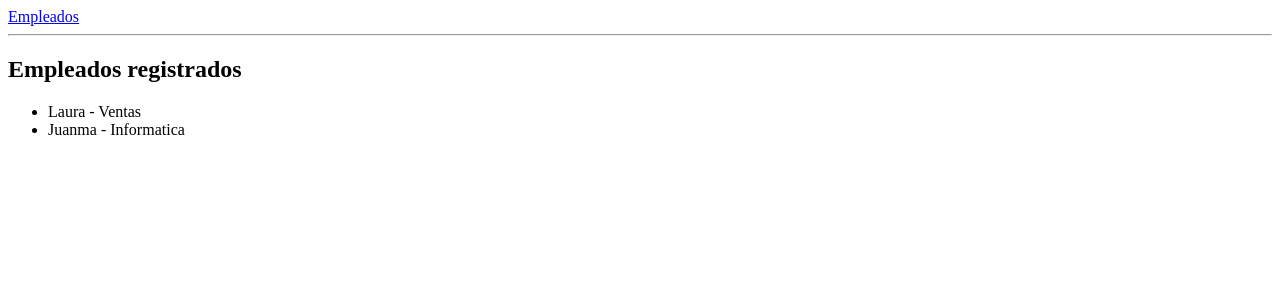
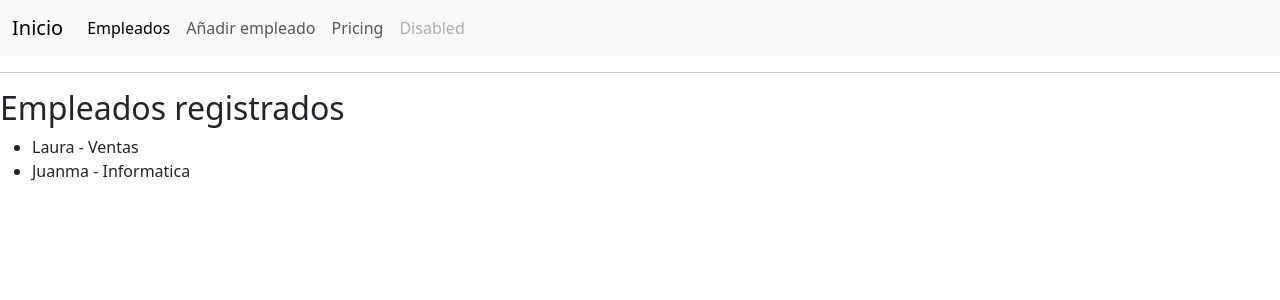
Before and after one commit to uanmita/Gestion_empleados, a Django app: page /empleados/ in a window 1280 px wide. Shown: the top 300 px of the page. Run offline with Django 5.2, Linux system fonts and the light colour scheme; data comes from the database, SQL or seed files in the repository; both versions use the stored data as it was after the commit.

Commit message:
Modificacion de aspecto general y urls actualizado

```diff
--- a/empleados/templates/empleados/base.html
+++ b/empleados/templates/empleados/base.html
@@ -2,14 +2,40 @@
 <html>
 <head>
     <title>{% block title %}Gestión de Empleados{% endblock %}</title>
+    <meta charset="utf-8">
+    <meta name="viewport" content="width=device-width, initial-scale=1">
+    <link href="https://cdn.jsdelivr.net/npm/bootstrap@5.3.7/dist/css/bootstrap.min.css" rel="stylesheet" integrity="sha384-LN+7fdVzj6u52u30Kp6M/trliBMCMKTyK833zpbD+pXdCLuTusPj697FH4R/5mcr" crossorigin="anonymous">
 </head>
 <body>
-<nav>
-      <a href="{% url 'empleados' %}">Empleados</a>
+
+<nav class="navbar navbar-expand-lg bg-body-tertiary">
+    <div class="container-fluid">
+        <a class="navbar-brand" href="{% url 'index'%}">Inicio</a>
+        <button class="navbar-toggler" type="button" data-bs-toggle="collapse" data-bs-target="#navbarNav" aria-controls="navbarNav" aria-expanded="false" aria-label="Toggle navigation">
+            <span class="navbar-toggler-icon"></span>
+        </button>
+        <div class="collapse navbar-collapse" id="navbarNav">
+            <ul class="navbar-nav">
+                <li class="nav-item">
+                    <a class="nav-link active" aria-current="page" href="{% url 'empleados' %}">Empleados</a>
+                </li>
+                <li class="nav-item">
+                    <a class="nav-link" href="{% url 'nuevo' %}">Añadir empleado</a>
+                </li>
+                <li class="nav-item">
+                    <a class="nav-link" href="#">Pricing</a>
+                </li>
+                <li class="nav-item">
+                    <a class="nav-link disabled" aria-disabled="true">Disabled</a>
+                </li>
+            </ul>
+        </div>
+    </div>
 </nav>
 <hr>
 <main>
     {% block content %}{% endblock %}
 </main>
+<script src="https://cdn.jsdelivr.net/npm/bootstrap@5.3.7/dist/js/bootstrap.bundle.min.js" integrity="sha384-ndDqU0Gzau9qJ1lfW4pNLlhNTkCfHzAVBReH9diLvGRem5+R9g2FzA8ZGN954O5Q" crossorigin="anonymous"></script>
 </body>
 </html>
--- a/empleados/templates/empleados/index.html
+++ b/empleados/templates/empleados/index.html
@@ -1,10 +1,6 @@
 {% extends 'empleados/base.html' %}
-{% block title %}Lista de empleados{% endblock %}
+{% block title %}Gestion de empleados{% endblock %}
 {% block content %}
-    <h2>Empleados registrados</h2>
-    <ul>
-        {% for emp in empleados %}
-            <li>{{ emp.nombre }} - {{ emp.departamento.nombre }}</li>
-        {% endfor %}
-    </ul>
-{% endblock %}
+    <h2>Aplicacion de Gestion de Empleados</h2>
+    <p>Aplicacion diseñada para la gestion de empleados</p>
+ {% endblock %}
--- /dev/null
+++ b/empleados/templates/empleados/list.html
@@ -0,0 +1,10 @@
+{% extends 'empleados/base.html' %}
+{% block title %}Lista de empleados{% endblock %}
+{% block content %}
+    <h2>Empleados registrados</h2>
+    <ul>
+        {% for emp in empleados %}
+            <li>{{ emp.nombre }} - {{ emp.departamento.nombre }}</li>
+        {% endfor %}
+    </ul>
+{% endblock %}
--- /dev/null
+++ b/empleados/templates/empleados/new.html
@@ -0,0 +1,6 @@
+{% extends 'empleados/base.html' %}
+{% block title %}Añadir empleados{% endblock %}
+{% block content %}
+    <h2>Nuevo empleado</h2>
+    <p>Formulario de empleado</p>
+{% endblock %}
--- a/empleados/urls.py
+++ b/empleados/urls.py
@@ -2,5 +2,7 @@ from django.urls import path
 from . import views
 
 urlpatterns = [
-      path('empleados/', views.empleados_list, name='empleados'),
+    path('empleados/', views.empleados_list, name='empleados'),
+    path('nuevo/', views.empleados_create, name='nuevo'),
+    path('', views.index, name='index'),
 ]
--- a/empleados/views.py
+++ b/empleados/views.py
@@ -1,6 +1,11 @@
 from django.shortcuts import render
 from .models import Empleado
 
+def index(request):
+    return render(request, 'empleados/index.html')
 def empleados_list(request):
     empleados = Empleado.objects.select_related('departamento').all()  # Agregué .all()
-    return render(request, 'empleados/index.html', {'empleados': empleados})
+    return render(request, 'empleados/list.html', {'empleados': empleados})
+
+def empleados_create(request):
+   return render(request, 'empleados/new.html')
```
Also changed, not shown: db.sqlite3.
